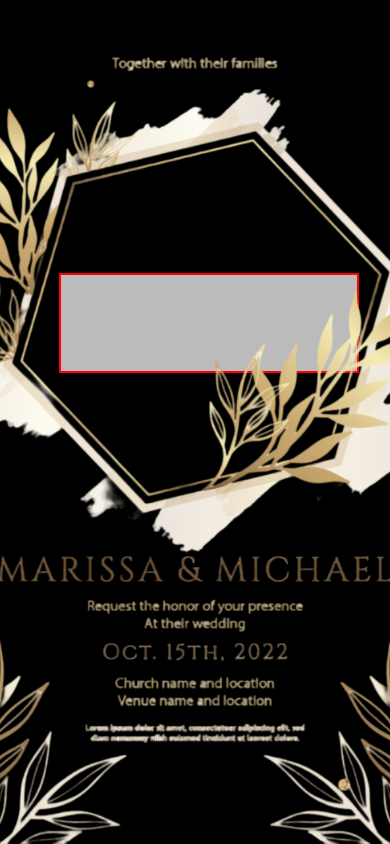
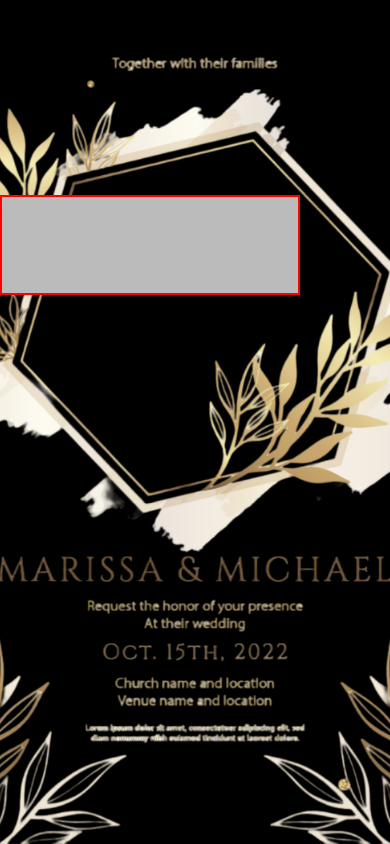
Before and after one commit to DylanL-Dev/scratch-games.github.io, a plain HTML site: page index.html in a window 390 px wide. Drawn offline with Linux system fonts and the light colour scheme.

Commit message:
mise à jours pour le jeux de grattage

```diff
--- a/css/style.css
+++ b/css/style.css
@@ -22,9 +22,7 @@ img {
 
 
   .container_grattage{
-padding-left: 15%;
-    padding-top: 70%;
-
+    padding-top: 50%;
   }
 
   #grattage {
@@ -43,7 +41,7 @@ padding-left: 15%;
     left: 50%;
     transform: translate(-50%, -50%);
     font-size: 2em;
-    color: #d51313;
+    color: #666666;
 
   }
   canvas {
@@ -58,6 +56,6 @@ padding-left: 15%;
     left: 0;
     width: 100vw; /* Largeur à 100% de la fenêtre */
     height: 100vh; /* Hauteur à 100% de la fenêtre */
-    z-index: 3; /* Augmente le z-index pour mettre l'image devant */
+    z-index: 1; /* Augmente le z-index pour mettre l'image devant */
   }
 }
```
